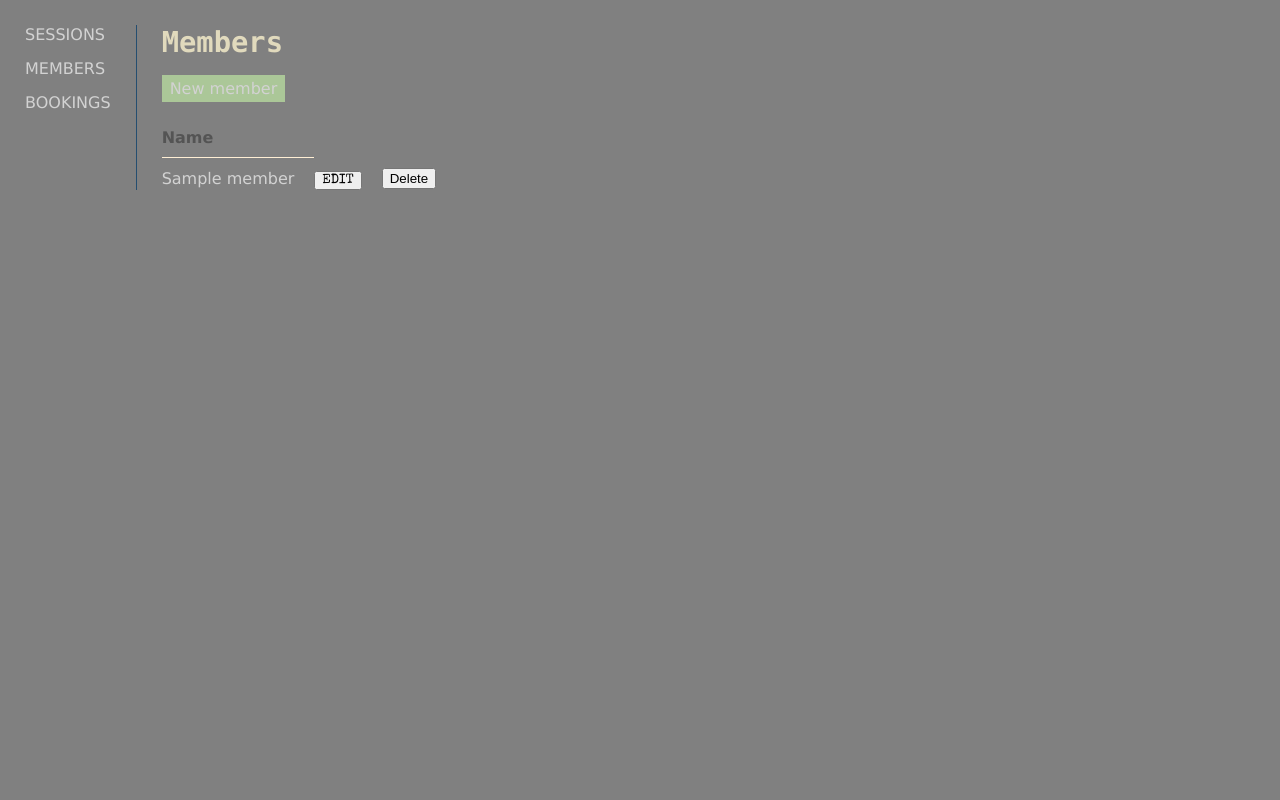
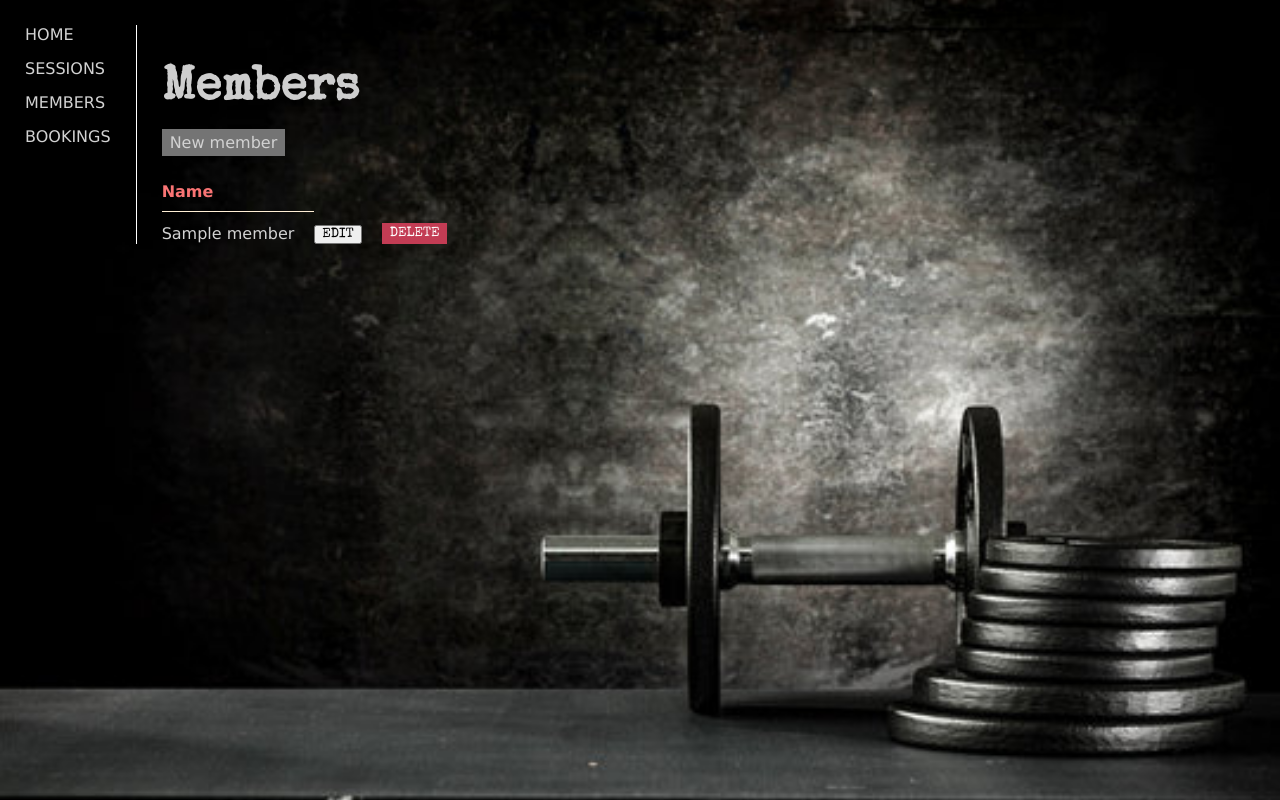
Before and after one commit to PaulMHamill/Gym_App, a Flask app: page /member in a window 1280 px wide. Run offline with Flask 2, Linux system fonts and the light colour scheme; a database or web service that is not in the repository returns one stand-in record (values such as "Sample title"); some libraries are stand-ins or nearby versions.

Commit message:
MVP completed and css added

```diff
--- a/static/buttons.css
+++ b/static/buttons.css
@@ -18,7 +18,7 @@
   }
 
   .btn--action {
-    background-color: #ABC798;
+    background-color: #747474;
   }
 
   .btn--wrapper {
--- a/static/style.css
+++ b/static/style.css
@@ -1,23 +1,31 @@
+body, html {
+        height: 100%;
+      }
 body {
-    /* background: url('/static/images/background.jpg');
-    background-size: cover; */
-    background-color: grey;
+    background: url('/static/images/gymbackground.jpeg');
+    height: 100%;
+    background-position: center;
     background-repeat: no-repeat;
-    color: #545454;
+    background-size: cover;
+    color: #f97474;
     font-family: "Lucida Sans Unicode", "Lucida Grande", sans-serif;
     padding: 0px;
     margin: 0px;
   }
 
-  h1, h2, h3, h4, h5, h6 {
+  h1 {
+    font-family: 'Special Elite', cursive
+  }
+
+  h2, h3, h4, h5, h6 {
     font-family: "Lucida Console", Monaco, monospace;
     margin: 0px;
     padding: 0px;
   }
 
   h1 {
-    font-size: 1.8em;
-    color: #E1DABD;
+    font-size: 3em;
+    color: #cecece;
     margin-bottom: 20px;
   }
 
@@ -60,6 +68,6 @@ body {
   }
 
   #content {
-    border-left: 1px solid #254E70;
+    border-left: 1px solid rgb(255, 255, 255);
     padding-left: 25px;
   }
--- a/templates/base.html
+++ b/templates/base.html
@@ -1,7 +1,7 @@
 <!DOCTYPE html>
 <html>
 <head>
-  <title>Gym Advisor</title>
+  <title>Gym Bro</title>
   <link href="https://fonts.googleapis.com/css?family=Merriweather|Special+Elite" rel="stylesheet">
 
 
@@ -14,6 +14,9 @@
 <main class="flex flex--row">
   <nav>
     <ul>
+      <li>
+        <a href="/">Home</a>
+      </li>
       <li>
         <a href="/session">Sessions</a>
       </li>
--- a/templates/index.html
+++ b/templates/index.html
@@ -1,7 +1,8 @@
 {% extends 'base.html'%}
 
 {% block content %}
-<h1>GymAdvisor</h1>
+<h1>Gym Bro</h1>
 
-<p>No Pain No Gain!</p>
+<p>Gym bro does the heavy lifting so you don't have to!</p>
+<p>All gain no pain.... bro!</p>
 {% endblock %}
--- a/templates/member/edit.html
+++ b/templates/member/edit.html
@@ -5,7 +5,7 @@
 
     <form action="/member/{{member.id}}/update" method="post">
         <label for="member-name">Name</label>
-        <input type="text" name="name" id="name" value="name">
+        <input type="text" name="name" id="name" value={{member.name}}>
 
         <button>Submit</button>
     </form>
--- a/templates/member/index.html
+++ b/templates/member/index.html
@@ -22,8 +22,8 @@
         </td>
     <td>
         <form class="delete-form" action="/member/{{member.id}}/delete" method="post">
-                    <button>Delete</button>
-                </form>
+            <input class="btn btn--danger" type="submit" value="delete" />
+            </form>
     </td>
 
   </tr>
--- a/templates/session/index.html
+++ b/templates/session/index.html
@@ -29,8 +29,8 @@
         </td>
     <td>
         <form class="delete-form" action="/session/{{session.id}}/delete" method="post">
-                    <button>Delete</button>
-                </form>
+            <input class="btn btn--danger" type="submit" value="delete" />
+        </form>
     </td>
   </tr>
   {% endfor %}
```
Also changed, not shown: static/images/gymbackground.jpeg (added).
